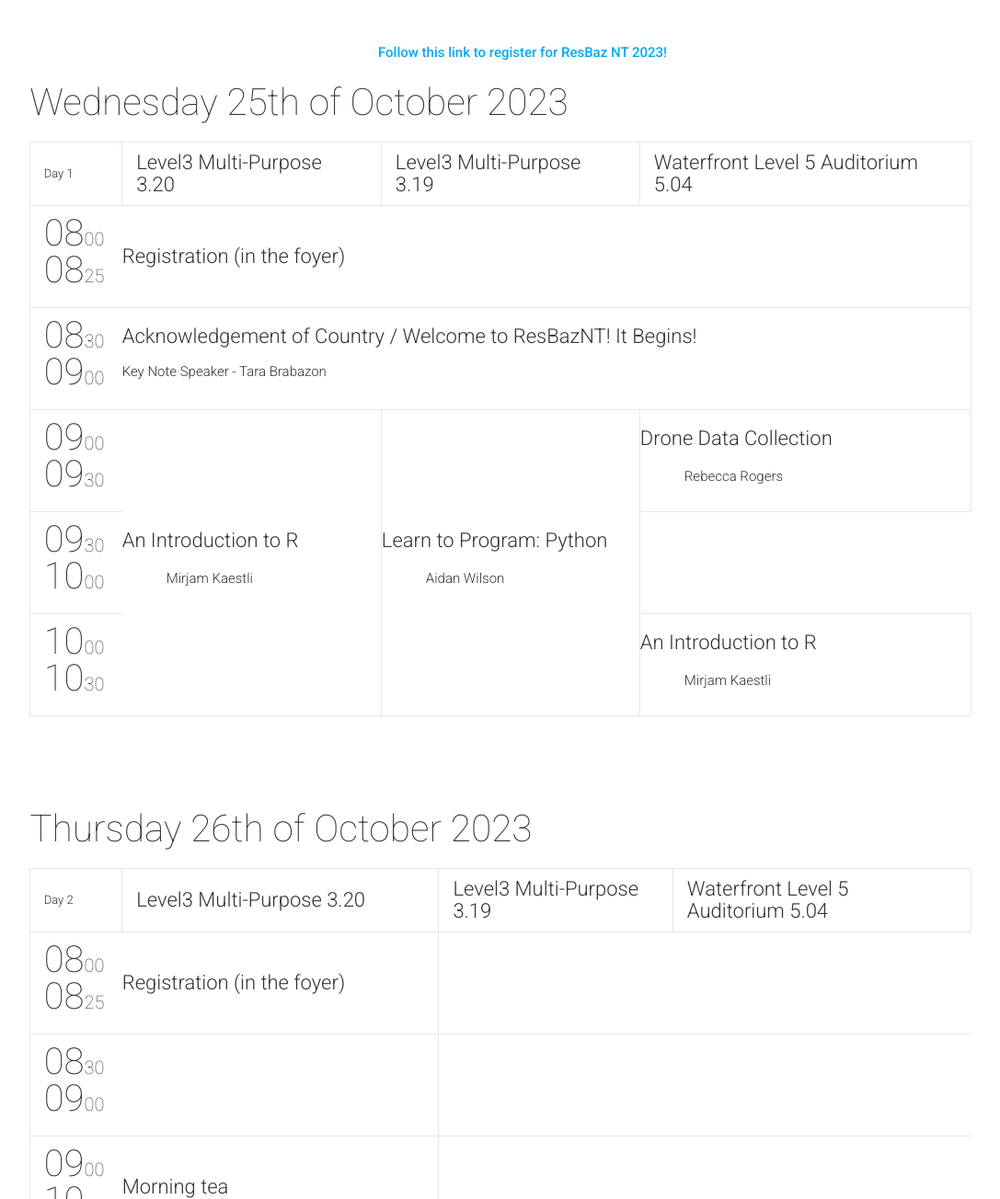
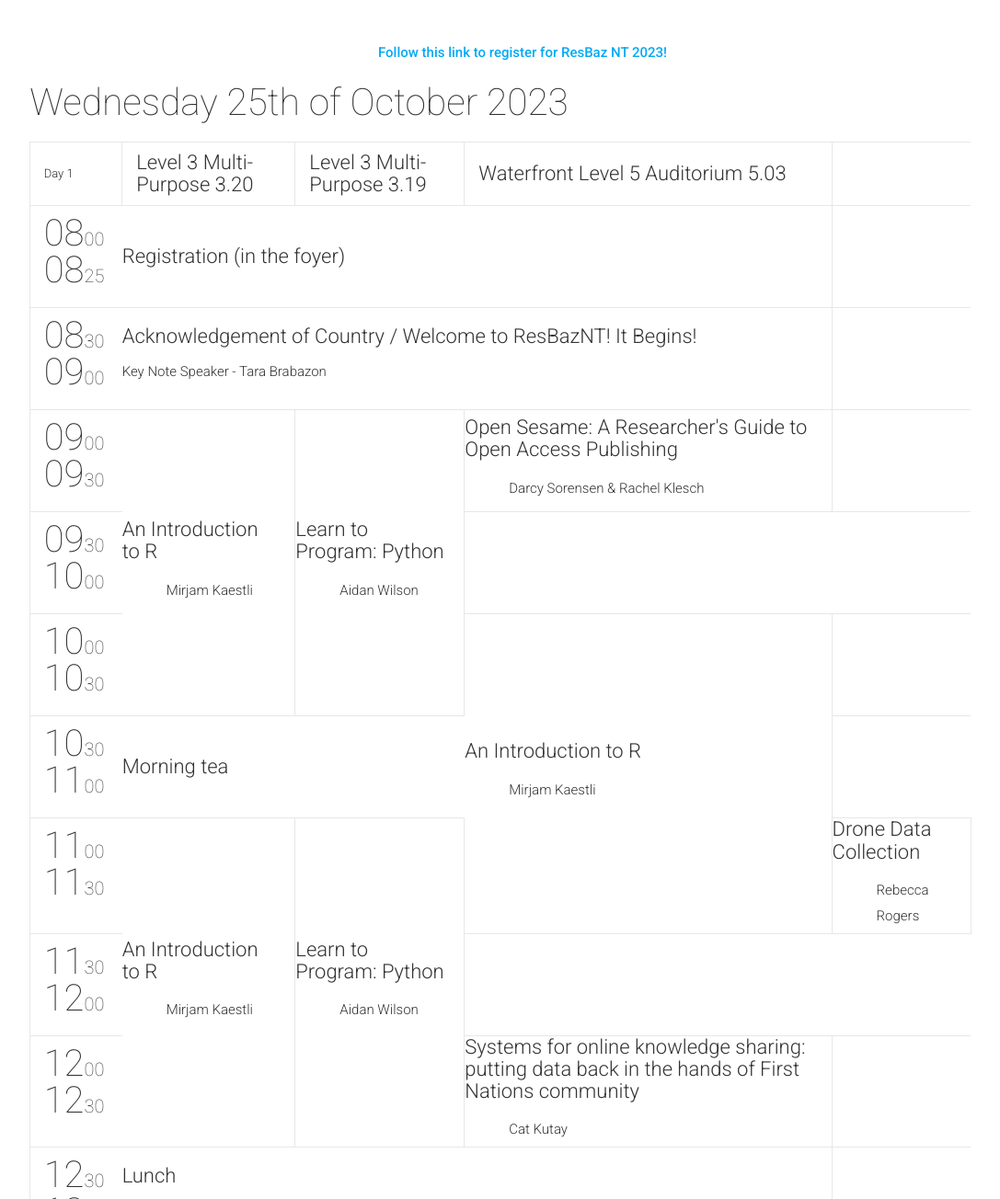
Before and after one commit to resbaznt/resbaz2023NT, a Jekyll site: the page built from program.html, in a window 1280 px wide and 1400 px high, scrolled down 315 px, cut to the strip 96-1400 px from the top of the window. Shown: the whole strip at 92% size, without its empty margins (75-1162 px from the left). Built offline with Jekyll 4.4.1, drawn with Linux system fonts in a browser that asks for light colours; nearby versions of some CDN libraries; comment, search, counter and statistics services are not loaded; some of the changed text lies outside the part shown.

Commit message:
Update schedule.yml

```diff
--- a/_data/schedule.yml
+++ b/_data/schedule.yml
@@ -2,9 +2,9 @@
   date: "2023-10-25"
   dateReadable: "Wednesday 25th of October 2023"
   tracks:
-    - {title: "Level3 Multi-Purpose 3.20", color: "#2E8B57"}
-    - {title: "Level3 Multi-Purpose 3.19", color: "#e91e63"}
-    - {title: "Waterfront Level 5 Auditorium 5.04", color: "#48D1CC"}
+    - {title: "Level 3 Multi-Purpose 3.20", color: "#2E8B57"}
+    - {title: "Level 3 Multi-Purpose 3.19", color: "#e91e63"}
+    - {title: "Waterfront Level 5 Auditorium 5.03", color: "#48D1CC"}
 
   timeslots:
     - {
@@ -22,7 +22,7 @@
     - {
       startTime: "09:00",
       endTime: "09:30",
-      sessionIds: [1053,1063,1061],
+      sessionIds: [1053,1063,1065],
       rows:       [3,3,1]
     }
     - {
@@ -36,7 +36,35 @@
       sessionIds: [1053],
       rows:       [3]
     }
-
+    - {
+      startTime: "10:30",
+      endTime: "11:00",
+      sessionIds: [102],
+      cols: [3]
+    }
+    - {
+      startTime: "11:00",
+      endTime: "11:30",
+      sessionIds: [1053,1063,1061],
+      rows:       [3,3,1]
+    }
+    - {
+      startTime: "11:30",
+      endTime: "12:00",
+      sessionIds: []
+    }
+    - {
+      startTime: "12:00",
+      endTime: "12:30",
+      sessionIds: [1056],
+      rows:       [1]
+    }
+    - {
+      startTime: "12:30",
+      endTime: "13:30",
+      sessionIds: [103],
+      cols: [3]
+    }
 -
   date: "2023-10-26"
   dateReadable: "Thursday 26th of October 2023"
```
